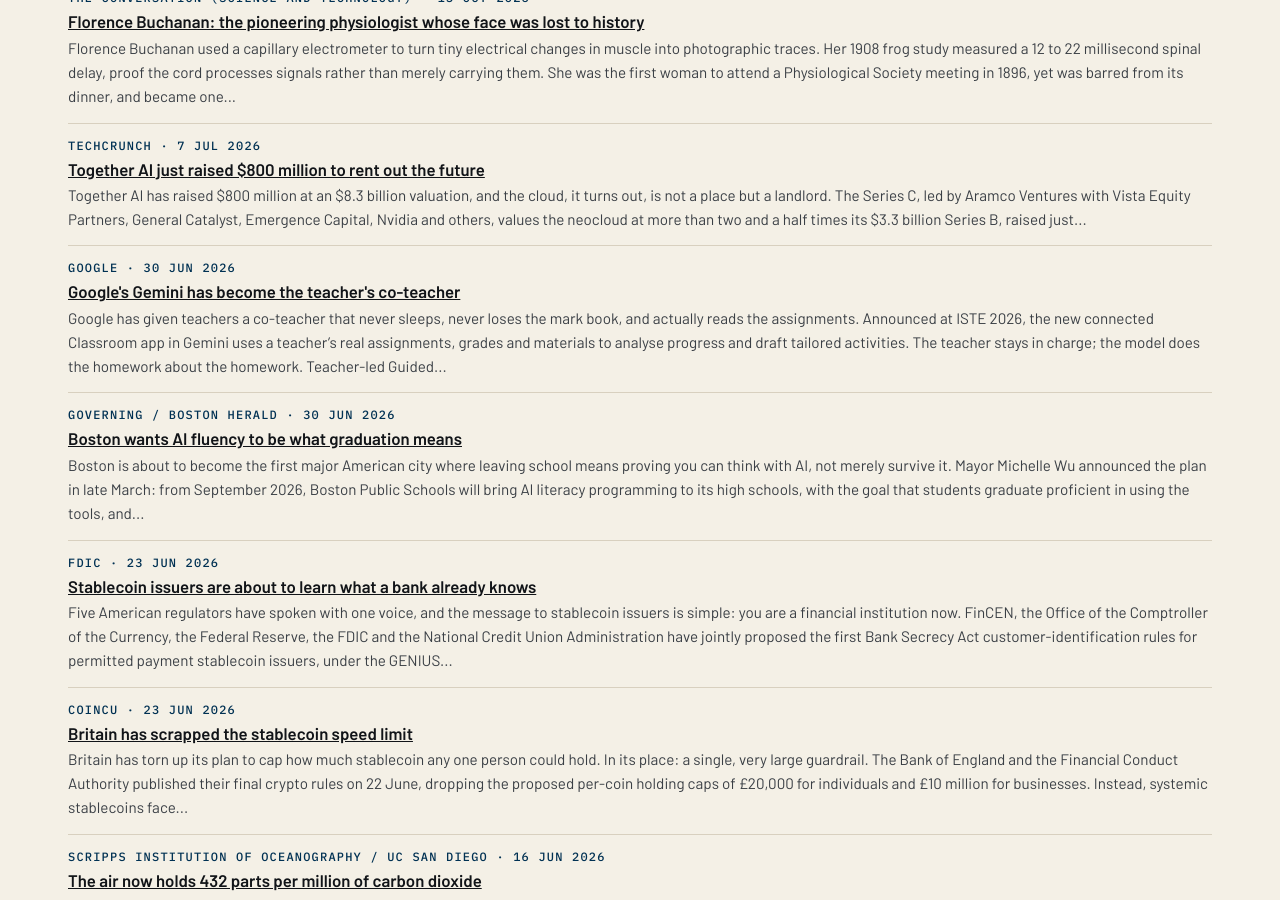
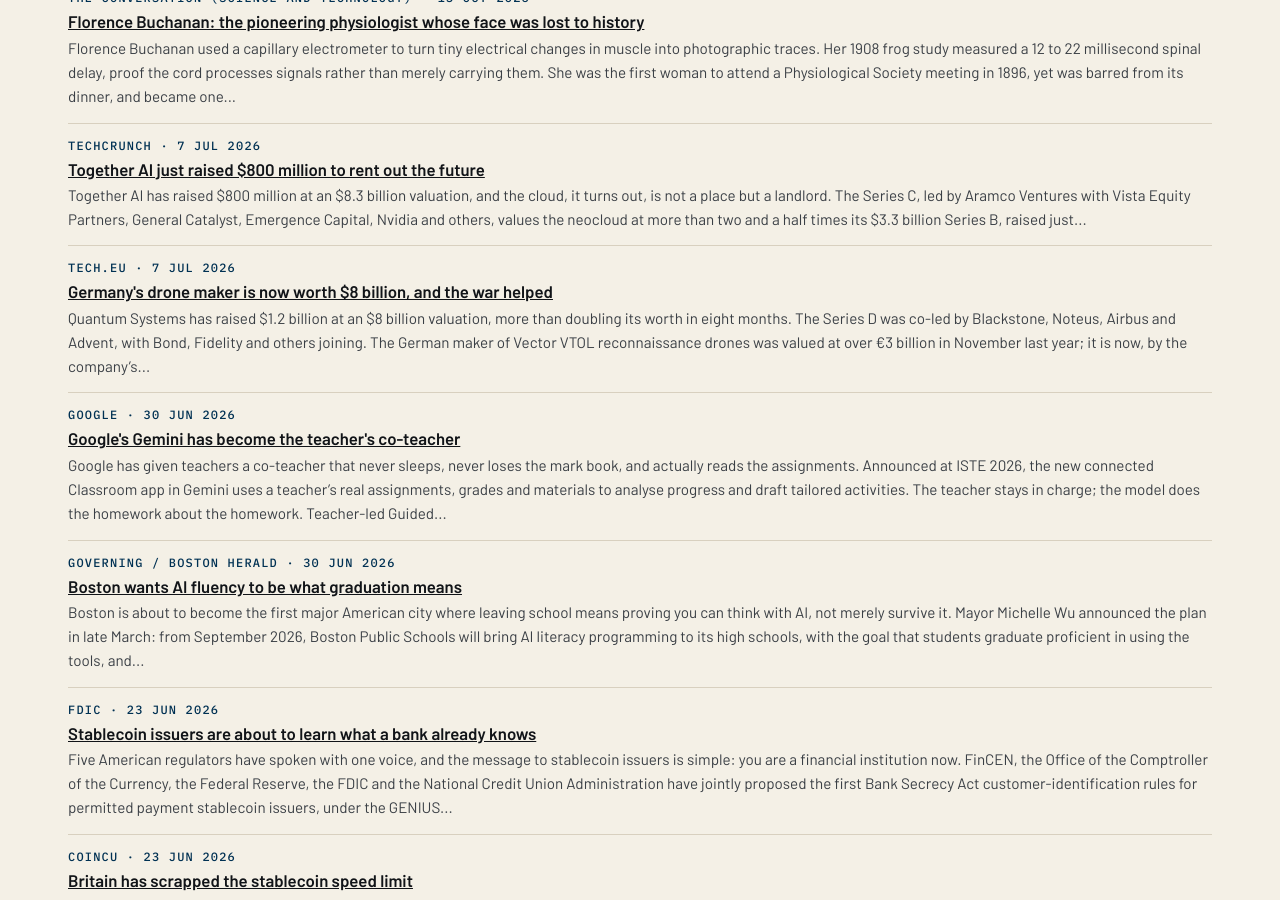
Before and after one commit to katz-news/katz.news, a Jekyll site: the page built from briefs/index.html, in a window 1280 px wide and 900 px high, scrolled down 14671 px. Built offline with Jekyll 4.4.1, drawn with Linux system fonts in a browser that asks for light colours.

Commit message:
Publish 2026-11-06

```diff
--- a/_data/build.yml
+++ b/_data/build.yml
@@ -1 +1 @@
-published_at: 2026-11-06T19:47:27Z
+published_at: 2026-11-06T19:51:07Z
--- /dev/null
+++ b/_posts/briefs/2026-11-06-germanys-drone-maker-is-now-worth-dollar8-billion-and-the-war-helped.md
@@ -0,0 +1,17 @@
+---
+published: true
+title: Germany's drone maker is now worth $8 billion, and the war helped
+date: 2026-07-07
+section: entrepreneurship
+source_name: Tech.eu
+source_url: https://tech.eu/2026/07/02/quantum-systems-raises-12bn-at-8bn-valuation/
+---
+Quantum Systems has raised $1.2 billion at an $8 billion valuation, more than doubling its worth in eight months.
+
+The Series D was co-led by Blackstone, Noteus, Airbus and Advent, with Bond, Fidelity and others joining. The German maker of Vector VTOL reconnaissance drones was valued at over €3 billion in November last year; it is now, by the company's own account, worth roughly two and a half times that.
+
+Drones are the rare technology where the demo is a battlefield. Quantum Systems' aircraft gather aerial intelligence for defence, government and commercial customers, and the demand has not exactly been theoretical.
+
+The round makes the company one of Europe's most valuable defence technology firms, and a reminder that the continent's biggest growth story of the decade wears camouflage, not a hoodie.
+
+Conclusion: Quantum Systems is not a startup that happens to make drones, but rather a defence company that happens to be a startup, and investors have noticed.
```
